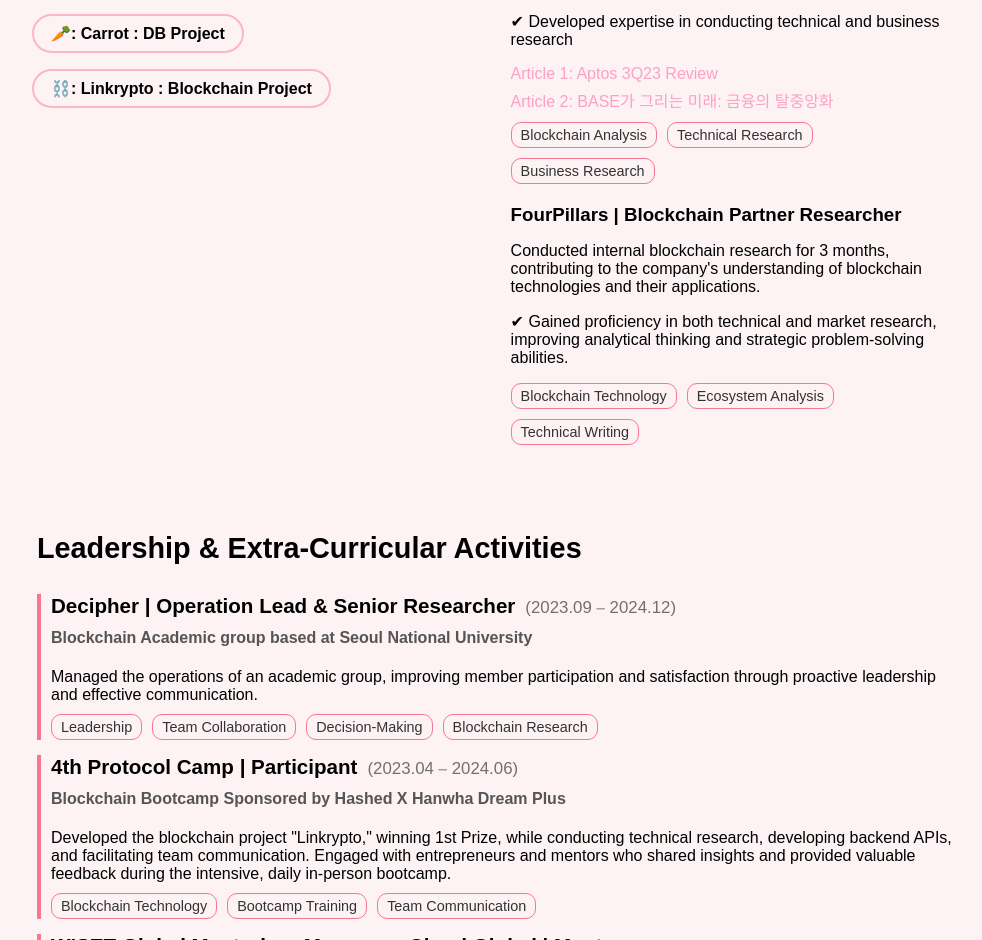
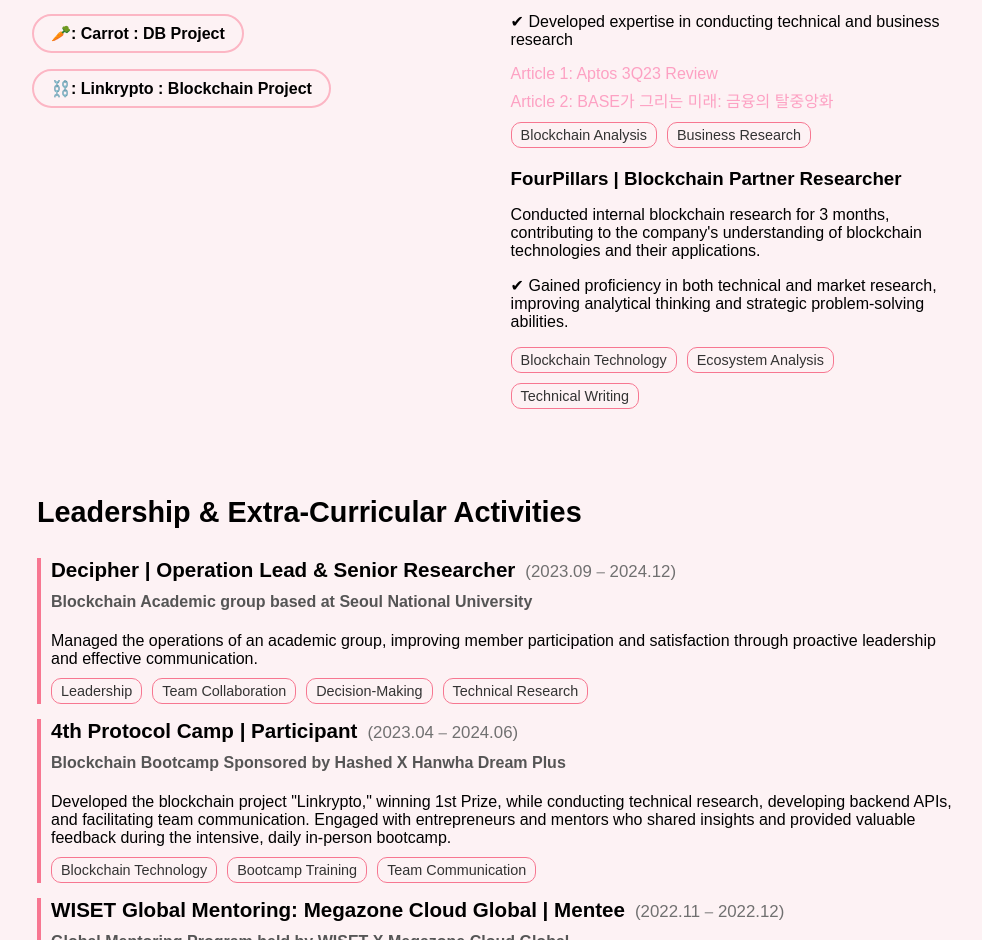
Before and after one commit to brynnPark/brynnpark.cloud, a React (Create React App) app in the folder my_web_page/: page / in a window 1280 px wide. Shown: the part 1070-2010 px from the top of the page, without its empty margins (148-1130 px from the left). Built offline with nearby package versions, Linux system fonts and the light colour scheme.

Commit message:
landing page done

```diff
--- a/my_web_page/src/components/Leadership.js
+++ b/my_web_page/src/components/Leadership.js
@@ -19,7 +19,7 @@
             <div className="skill-block">Leadership</div>
             <div className="skill-block">Team Collaboration</div>
             <div className="skill-block">Decision-Making</div>
-            <div className="skill-block">Blockchain Research</div>
+            <div className="skill-block">Technical Research</div>
           </div>
         </div>
       </div>
--- a/my_web_page/src/components/WorkExperience.js
+++ b/my_web_page/src/components/WorkExperience.js
@@ -19,7 +19,6 @@
           {/* Skill Blocks */}
           <div className="skills">
             <div className="skill-block">Blockchain Analysis</div>
-            <div className="skill-block">Technical Research</div>
             <div className="skill-block">Business Research</div>
           </div>
         </div>
```
